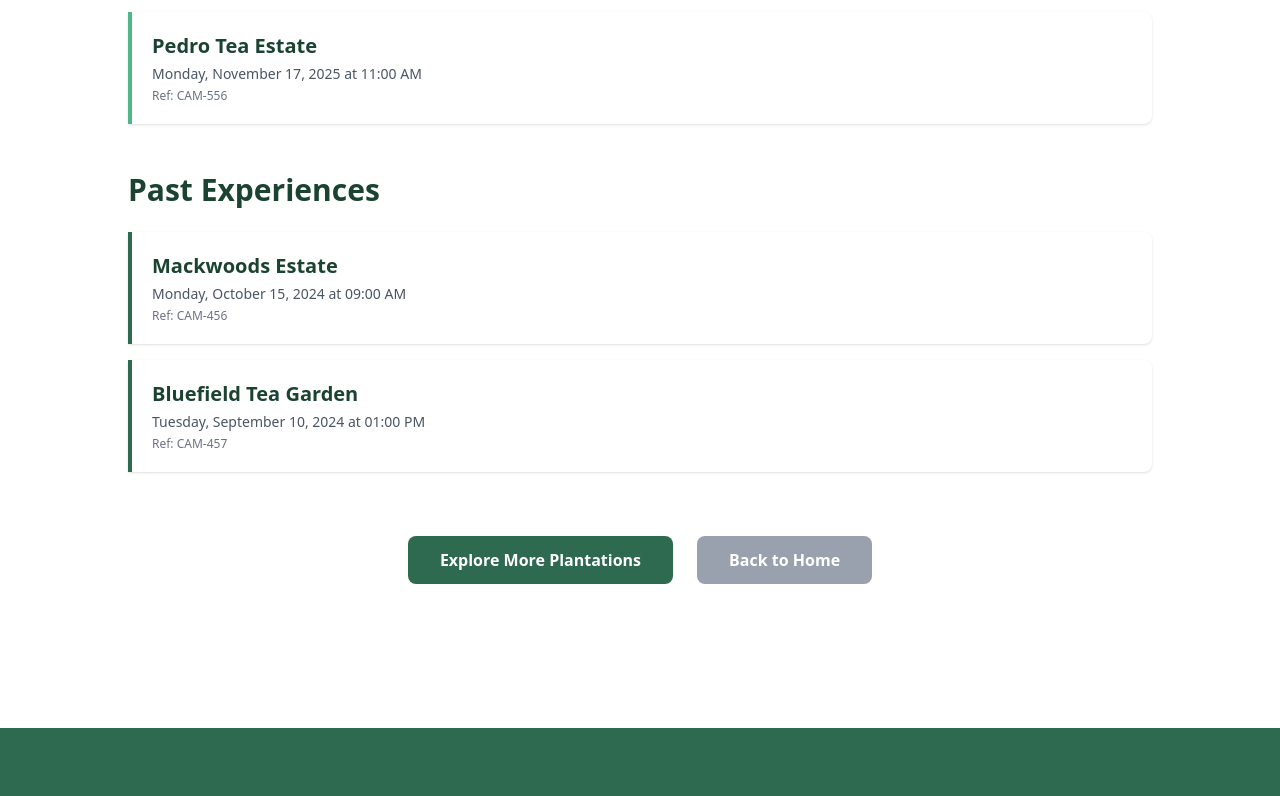
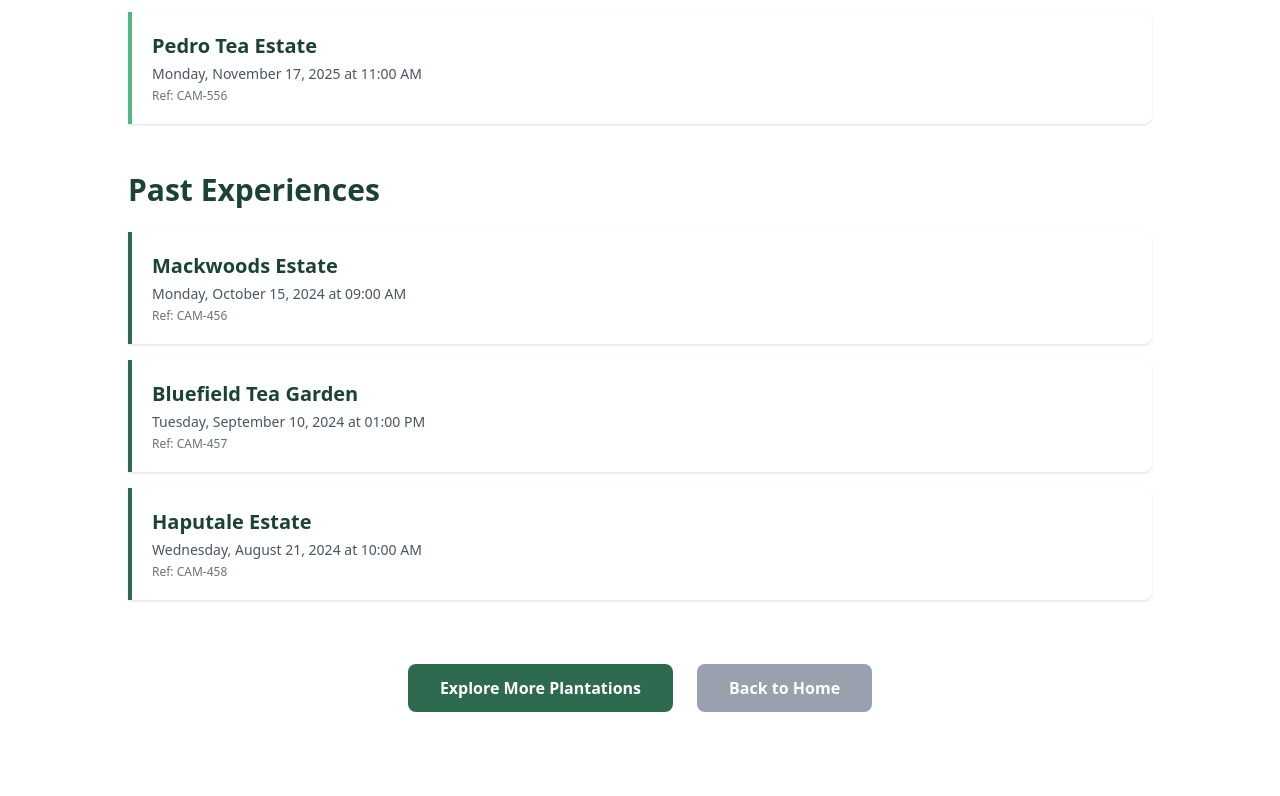
Before and after one commit to DILKINIINFO/camellia-frontend, a React app: page /dashboard in a window 1280 px wide. Shown: the part 444-1240 px from the top of the page. Built offline with nearby package versions, Linux system fonts and the light colour scheme; the HTML template or start-up script is replaced by a standard one.

Commit message:
Review process update

```diff
--- a/src/features/tourist/Dashboard.tsx
+++ b/src/features/tourist/Dashboard.tsx
@@ -1,4 +1,3 @@
-
 import { useState } from 'react';
 import { useNavigate } from 'react-router-dom';
 import Navbar from '../../components/layout/Navbar';
@@ -70,6 +69,17 @@ export default function Dashboard() {
       totalPaid: '$62',
       status: 'completed'
     },
+    { // Adding a new completed booking for another plantation to demonstrate the dropdown
+      id: 'CAM-458',
+      bookingReference: 'CAM-458',
+      plantationName: 'Haputale Estate',
+      date: 'Wednesday, August 21, 2024',
+      time: '10:00 AM',
+      guests: '2 Adults',
+      experiences: ['Heritage Tour'],
+      totalPaid: '$76',
+      status: 'completed'
+    },
   ];
 
   const upcomingExperiences = allBookings.filter(b => b.status === 'upcoming');
@@ -83,7 +93,7 @@ export default function Dashboard() {
       rating: 5,
       reviewText: "The tea plucking experience was authentic and educational. Learned so much about the hard work that goes into every cup of tea.",
       reviewDate: "October 20, 2024",
-      image: "https://images.unsplash.com/photo-1619552684829-87c24479e000?crop=entropy&cs=tinysrgb&fit=max&fm=jpg&ixid=M3w1MDcxMzJ8MHwxfHNlYXJjaHwxfHx0ZWElMjBwbHVja2luZ3xlbnwwfHx8fDE3MTU3NTY5NjF8MA&ixlib=rb-4.0.3&q=80&w=1080"
+      image: "/images/about.png"
     },
     {
       id: 2,
@@ -138,6 +148,9 @@ export default function Dashboard() {
       </div>
     );
   };
+
+  // Get unique plantation names from past experiences for the review modal dropdown
+  const experiencedPlantationNames = Array.from(new Set(pastExperiences.map(booking => booking.plantationName)));
 
   return (
     <div className="min-h-screen bg-white font-sans text-[#1B4332]">
@@ -310,7 +323,7 @@ export default function Dashboard() {
           onClose={() => setIsReviewModalOpen(false)}
           onSubmit={handleReviewSubmit}
           // Pass the list of unique plantation names from past experiences
-          experiencedPlantations={Array.from(new Set(pastExperiences.map(booking => booking.plantationName)))}
+          experiencedPlantations={experiencedPlantationNames}
           initialSelectedPlantation={selectedBookingForReview?.plantationName || ''} // Pre-select if opened from booking
         />
       )}
```
